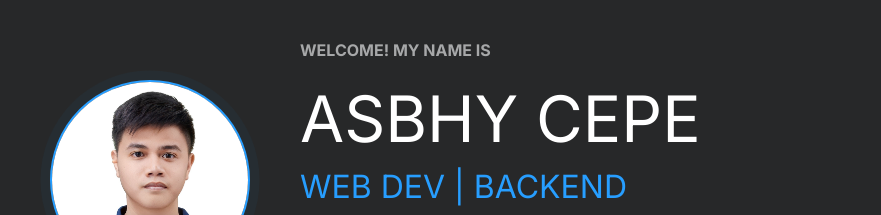
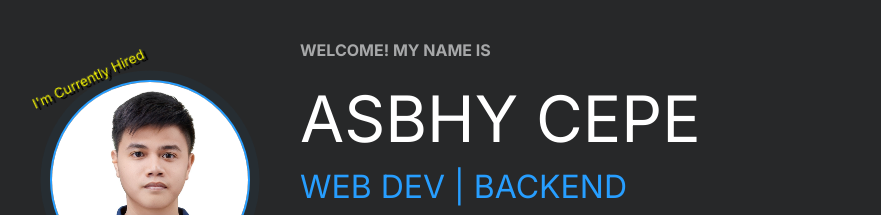
Before and after one commit to cepeasbhy/portfolio-site, a Next.js app: page / in a window 1280 px wide. Shown: the top 215 px of the page, without its empty margins (174-1055 px from the left). Built offline with nearby package versions, Linux system fonts and the light colour scheme.

Commit message:
Added a splash text effect similar to minecraft

```diff
--- a/src/app/_styles/home.css
+++ b/src/app/_styles/home.css
@@ -248,6 +248,47 @@ nav {
   width: 15px;
 }
 
+#status {
+  color: #ffff00;
+  font-size: 0.85em;
+  text-shadow: 3px 3px #000000;
+  padding: 40px;
+  position: absolute;
+  left: 30px;
+  top: -260px;
+}
+.pop {
+  animation: pop 0.58s infinite;
+  -webkit-animation: pop 0.58s infinite;
+}
+@keyframes pop {
+  from {
+    transform: scale(0.95);
+  }
+  50% {
+    transform: scale(1);
+  }
+  to {
+    transform: scale(0.95);
+  }
+}
+@-webkit-keyframes pop {
+  from {
+    -webkit-transform: scale(0.95);
+  }
+  50% {
+    -webkit-transform: scale(1);
+  }
+  to {
+    -webkit-transform: scale(0.95);
+  }
+}
+.tilt {
+  -ms-transform: rotate(-25deg);
+  -webkit-transform: rotate(-25deg);
+  transform: rotate(-25deg);
+}
+
 @media only screen and (max-width: 1100px) {
   #profile-content > .block:nth-child(1) {
     font-size: 0.75rem;
--- a/src/app/page.tsx
+++ b/src/app/page.tsx
@@ -8,13 +8,20 @@ export default function Home() {
         <article id="profile" className="d-flex">
           <section id="image-content">
             <img src="/img/asbhy_cepe.jpg" width={200} height={200} alt="" />
+            <div className="tilt">
+              <div id="status" className="pop">
+                I'm&nbsp;Currently&nbsp;Hired
+              </div>
+            </div>
           </section>
           <section id="profile-content">
             <div className="block">
               <p>WELCOME! MY NAME IS</p>
             </div>
             <div className="block">
-              <p>ASBHY CEPE</p>
+              <div>
+                <p>ASBHY CEPE</p>
+              </div>
             </div>
             <div className="block">
               <p>WEB DEV | BACKEND</p>
```
